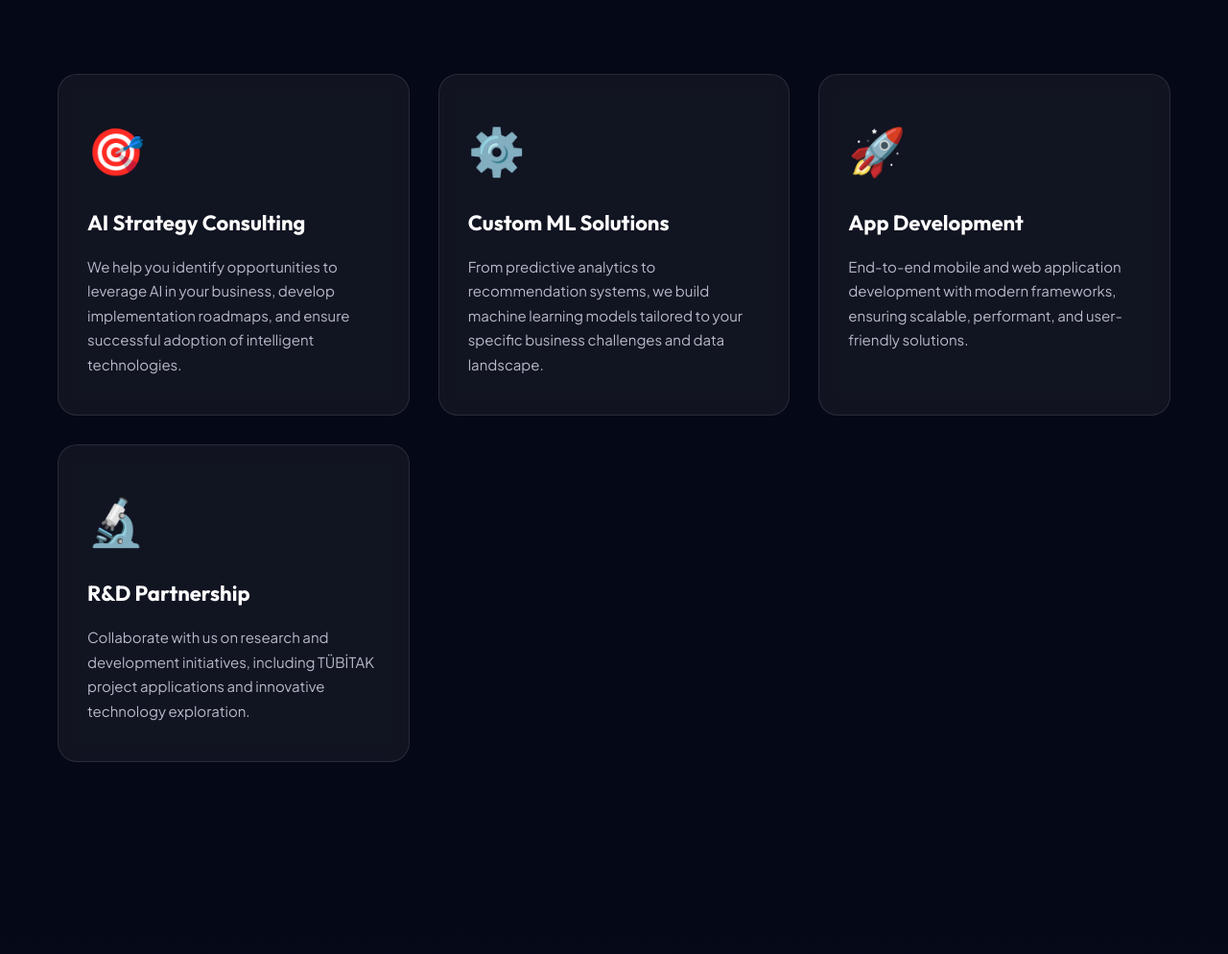
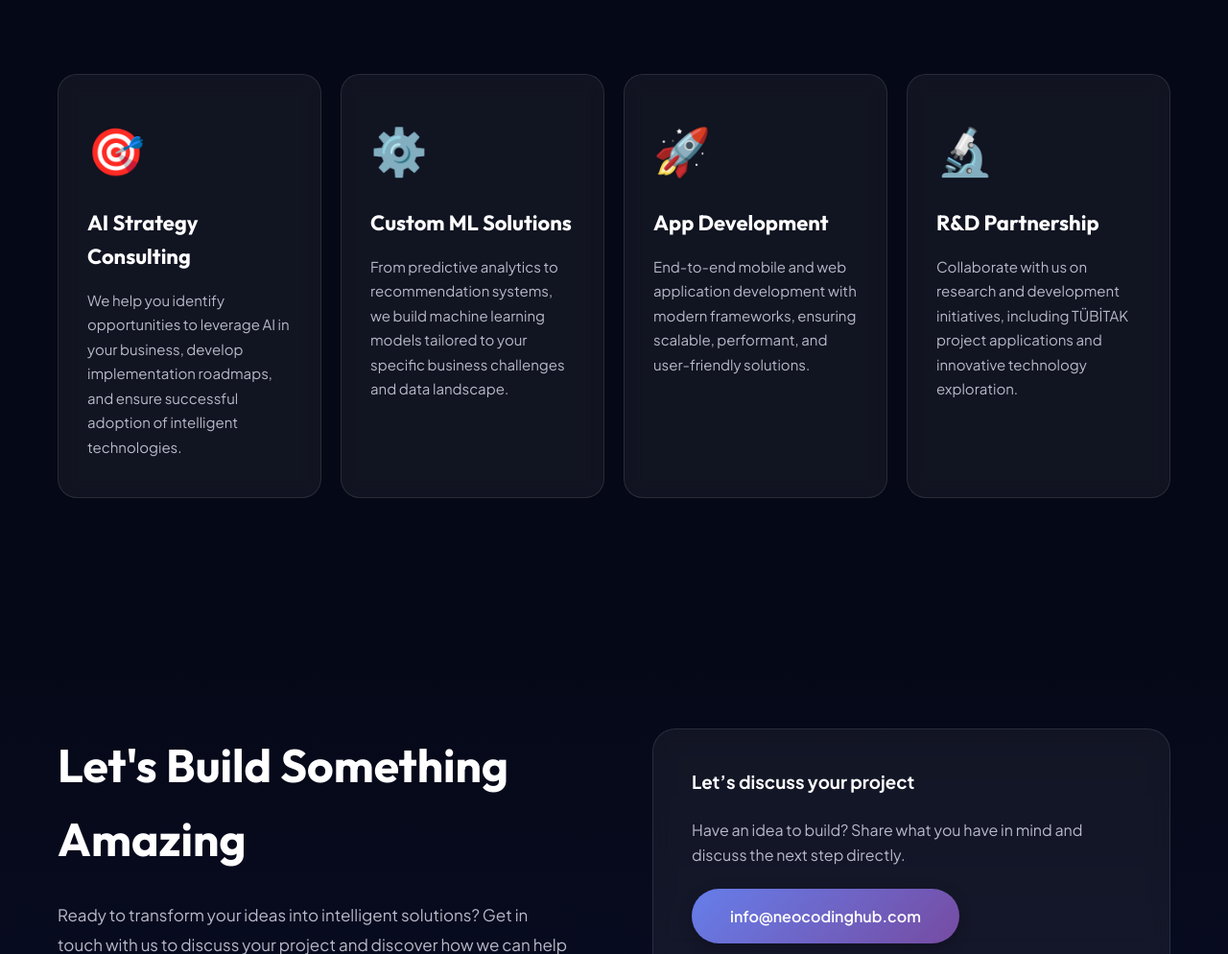
Before and after one commit to neslihan-na/neocodinghub, a plain HTML site: page index.html in a window 1280 px wide. Shown: the part 5033-6027 px from the top of the page at 96% size. Drawn offline with Linux system fonts and the light colour scheme.

Commit message:
Keep all four service cards in one desktop row

```diff
--- a/index.html
+++ b/index.html
@@ -9,7 +9,7 @@
     <meta name="keywords"
         content="AI consulting, machine learning, mobile app development, TÜBİTAK projects, artificial intelligence Turkey">
     <title>NEO Coding Hub | AI Products & Development</title>
-    <link rel="stylesheet" href="styles.css?v=7bb2568390e7">
+    <link rel="stylesheet" href="styles.css?v=5f952b93a76b">
     <link rel="preconnect" href="https://fonts.googleapis.com">
     <link rel="preconnect" href="https://fonts.gstatic.com" crossorigin>
     <link
--- a/styles.css
+++ b/styles.css
@@ -571,8 +571,15 @@ section {
 
 .services-grid {
     display: grid;
-    grid-template-columns: repeat(auto-fit, minmax(280px, 1fr));
-    gap: 30px;
+    grid-template-columns: repeat(4, minmax(0, 1fr));
+    gap: 20px;
+}
+
+@media (min-width:1024px) {
+    .service-card { padding:32px 24px; }
+}
+@media (min-width:641px) and (max-width:1023px) {
+    .services-grid { grid-template-columns:repeat(2, minmax(0, 1fr)); }
 }
 
 .service-card {
```
